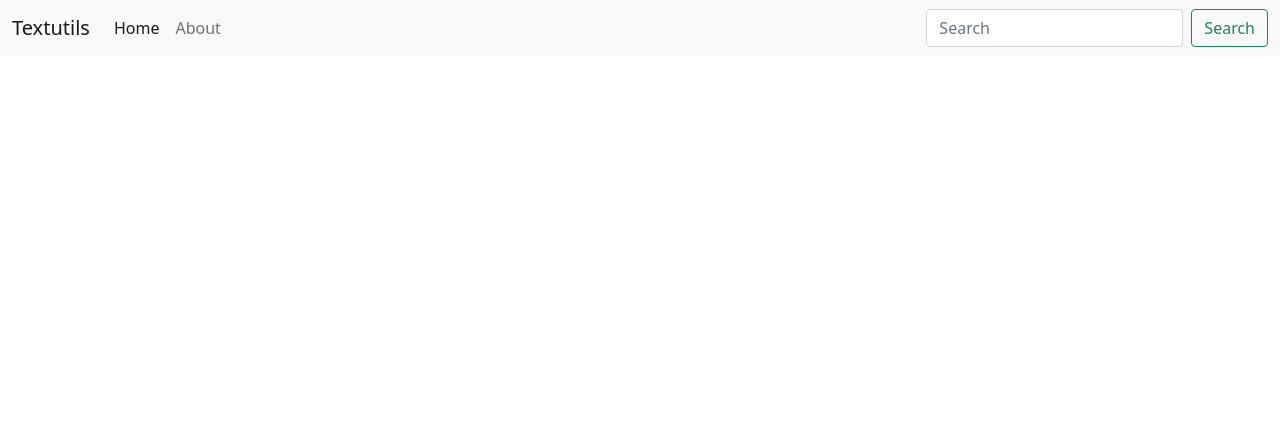
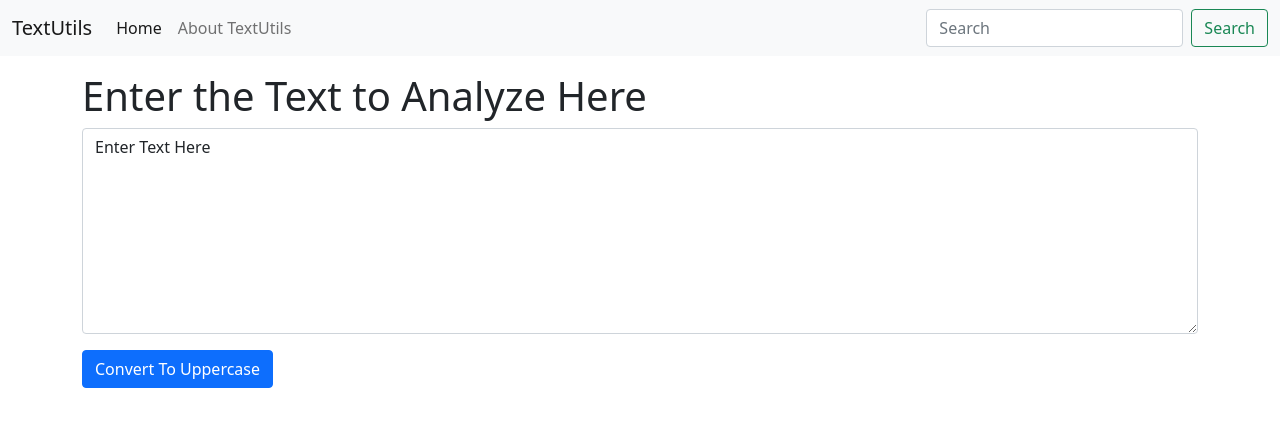
Before and after one commit to ayuvgr8/textutils, a React (Create React App) app: page / in a window 1280 px wide. Shown: the top 426 px of the page. Built offline with nearby package versions, Linux system fonts and the light colour scheme.

Commit message:
Second commit after the completion of Upper Case function in Text Utils

```diff
--- a/src/App.js
+++ b/src/App.js
@@ -1,31 +1,15 @@
-import './App.css';
+import "./App.css";
+import Navbar from "./components/Navbar";
+import TextForm from "./components/TextForm";
 
 function App() {
   return (
-  <>
-  <nav className="navbar navbar-expand-lg navbar-light bg-light">
-  <div className="container-fluid">
-    <a className="navbar-brand" href="/">Textutils</a>
-    <button className="navbar-toggler" type="button" data-bs-toggle="collapse" data-bs-target="#navbarSupportedContent" aria-controls="navbarSupportedContent" aria-expanded="false" aria-label="Toggle navigation">
-      <span className="navbar-toggler-icon"></span>
-    </button>
-    <div className="collapse navbar-collapse" id="navbarSupportedContent">
-      <ul className="navbar-nav me-auto mb-2 mb-lg-0">
-        <li className="nav-item">
-          <a className="nav-link active" aria-current="page" href="/">Home</a>
-        </li>
-        <li className="nav-item">
-          <a className="nav-link" href="/">About</a>
-        </li>
-      </ul>
-      <form className="d-flex">
-        <input className="form-control me-2" type="search" placeholder="Search" aria-label="Search"/>
-        <button className="btn btn-outline-success" type="submit">Search</button>
-      </form>
-    </div>
-  </div>
-</nav>
-  </>
+    <>
+      <Navbar title="TextUtils" aboutText="About TextUtils" />
+      <div className="container my-3">
+        <TextForm heading="Enter the Text to Analyze Here" />
+      </div>
+    </>
   );
 }
 
--- /dev/null
+++ b/src/components/Navbar.js
@@ -0,0 +1,61 @@
+import React from "react";
+import propTypes from "prop-types";
+
+export default function Navbar(props) {
+  return (
+    <>
+      <nav className="navbar navbar-expand-lg navbar-light bg-light">
+        <div className="container-fluid">
+          <a className="navbar-brand" href="/">
+            {props.title}
+          </a>
+          <button
+            className="navbar-toggler"
+            type="button"
+            data-bs-toggle="collapse"
+            data-bs-target="#navbarSupportedContent"
+            aria-controls="navbarSupportedContent"
+            aria-expanded="false"
+            aria-label="Toggle navigation"
+          >
+            <span className="navbar-toggler-icon"></span>
+          </button>
+          <div className="collapse navbar-collapse" id="navbarSupportedContent">
+            <ul className="navbar-nav me-auto mb-2 mb-lg-0">
+              <li className="nav-item">
+                <a className="nav-link active" aria-current="page" href="/">
+                  Home
+                </a>
+              </li>
+              <li className="nav-item">
+                <a className="nav-link" href="/">
+                  {props.aboutText}
+                </a>
+              </li>
+            </ul>
+            <form className="d-flex">
+              <input
+                className="form-control me-2"
+                type="search"
+                placeholder="Search"
+                aria-label="Search"
+              />
+              <button className="btn btn-outline-success" type="submit">
+                Search
+              </button>
+            </form>
+          </div>
+        </div>
+      </nav>
+    </>
+  );
+}
+
+Navbar.propTypes = { title: propTypes.string.isRequired,
+                    aboutText: propTypes.string.isRequired,};
+
+// Specifies the default values for props:
+Navbar.defaultProps = {
+  title: 'Set Navbar Title',
+  aboutText: 'Hello TextUtils'
+};
--- /dev/null
+++ b/src/components/TextForm.js
@@ -0,0 +1,28 @@
+import React, { useState } from "react";
+
+
+export default function TextForm(props) {
+    const handleUpClick = () => {
+        console.log("Uppercase was Clicked" + text );
+        let newText= text.toUpperCase();
+        setText(newText);
+    }
+    const handleOnChange = (event) => {
+      console.log("On Change");
+      setText(event.target.value);
+    };
+    const [text, setText] = useState("Enter Text Here  ");
+
+    // text="new Text" // Wrong way to set text
+    // setText("New Text is Here"); //Correct way to set text
+
+  return (
+    <div>
+      <h1>{props.heading}</h1>
+      <div className="mb-3">
+        <textarea className="form-control" value={text} onChange={handleOnChange} id="mybox" rows="8"></textarea>
+      </div>
+      <button className="btn btn-primary" onClick={handleUpClick}>Convert To Uppercase</button>
+    </div>
+  );
+}
```
